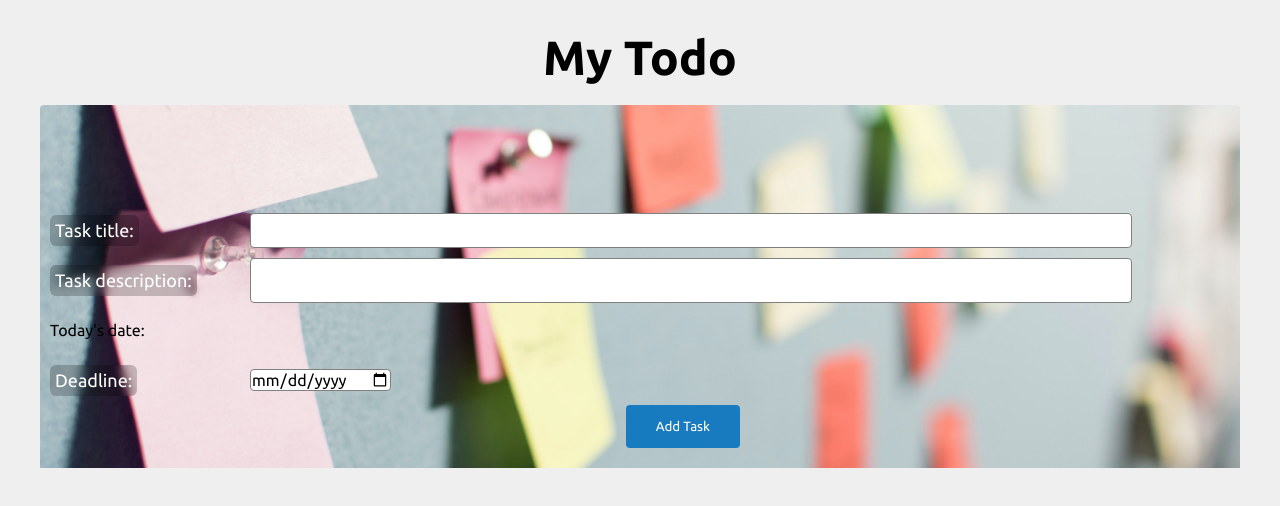
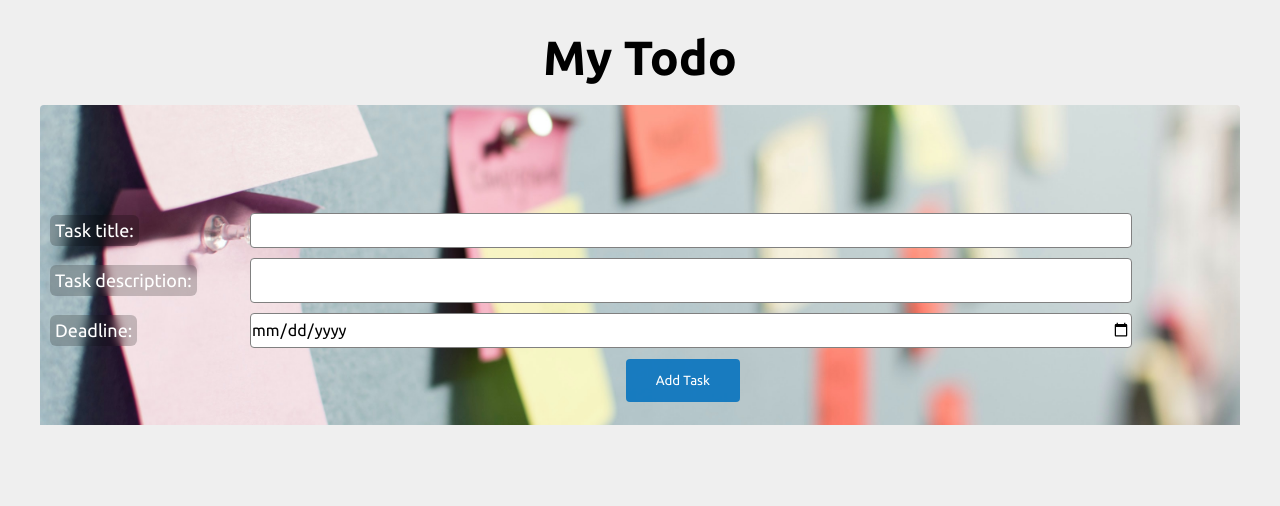
Before and after one commit to rodVieira021/react_myTodo, a React (Create React App) app: page / in a window 1280 px wide. Shown: the top 506 px of the page. Built offline with nearby package versions, Linux system fonts and the light colour scheme.

Commit message:
functions

```diff
--- a/src/App.css
+++ b/src/App.css
@@ -87,6 +87,8 @@ label {
   border: 1px solid gray;
   font-size: 16px;
   border-radius: 4px;
+  width: 90%;
+  height: 35px;
 }
 
 .btn-add {
--- a/src/components/Main.js
+++ b/src/components/Main.js
@@ -12,16 +12,14 @@ const Main = () => {
   const [taskInput, setTaskInput] = useState("");
   const [taskDate, setTaskDate] = useState("");
 
-
   const submitHandler = (e) => {
     e.preventDefault();
-
 
     let dueDate = new Date(taskDate);
 
     const taskObj = {
       id: tasks.length + 1,
-      title: taskTitle,
+      title: taskTitle.toUpperCase(),
       task: taskInput,
       date: dueDate,
     };
@@ -37,8 +35,6 @@ const Main = () => {
       dispatch(loadTask());
     }
   }, []);
-
-
 
   return (
     <div>
@@ -63,9 +59,6 @@ const Main = () => {
             value={taskInput}
             onChange={(b) => setTaskInput(b.target.value)}
           />
-
-          <p> Today's date: </p>
-          <p></p>
 
           <label> Deadline: </label>
           <input
```
